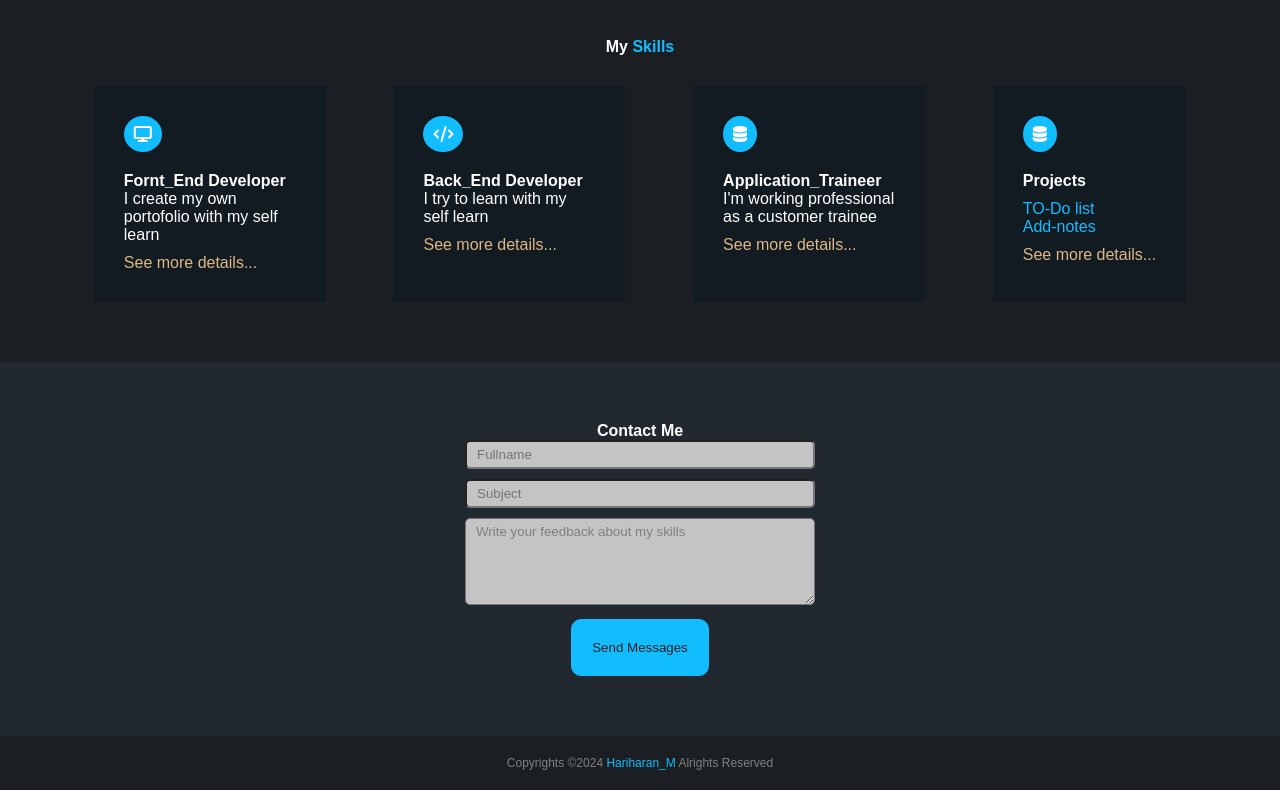
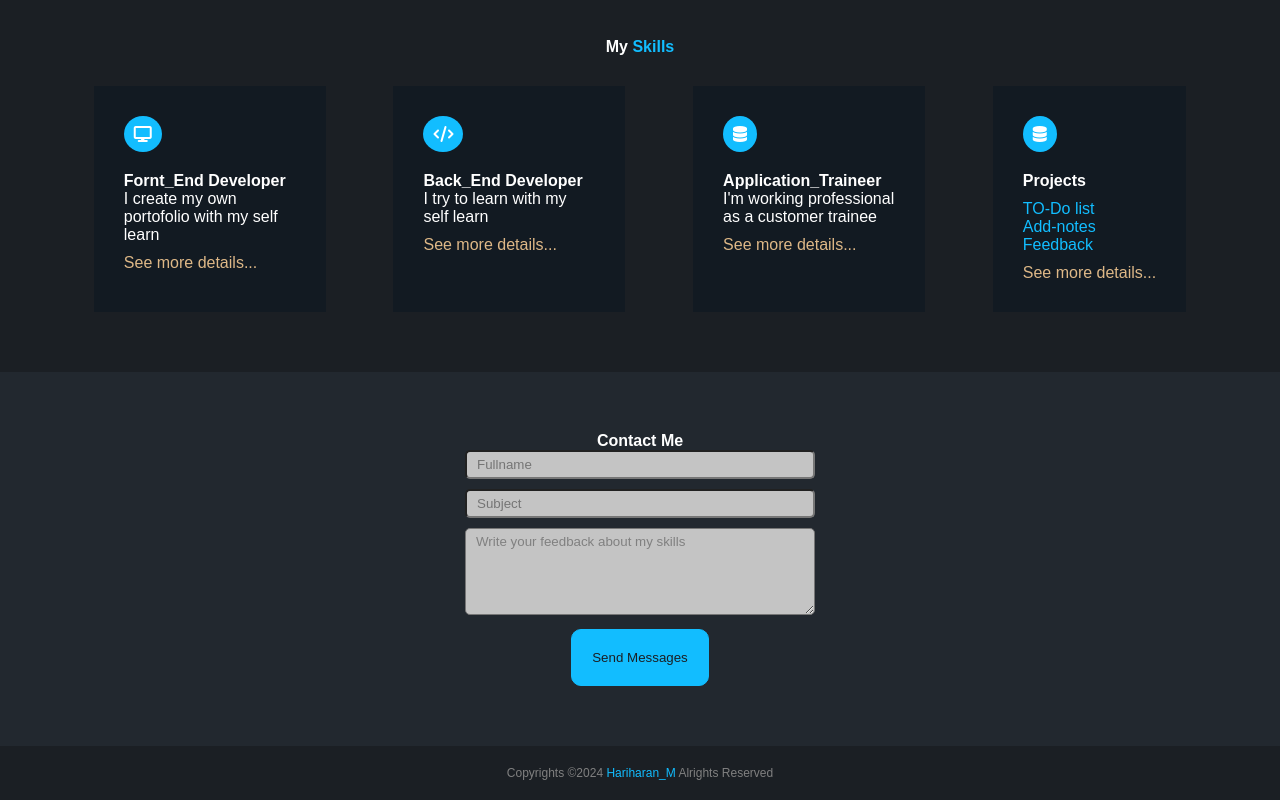
Before and after one commit to HARIHARAN555/Protofolio, a plain HTML site: page index.html in a window 1280 px wide. Shown: the part 1167-1967 px from the top of the page. Drawn offline with Linux system fonts and the light colour scheme.

Commit message:
Portfolio updated

```diff
--- a/index.html
+++ b/index.html
@@ -105,6 +105,7 @@
                         <ul>
                             <li><a href="./to-dolist.html">TO-Do list</a></li>
                             <li><a href="./addnotes.html">Add-notes</a></li>
+                            <li><a href="./feedback.html">Feedback</a></li>
                         </ul>
                     </div>
                     <div><a href=" #">See more details...</a></div>
```
